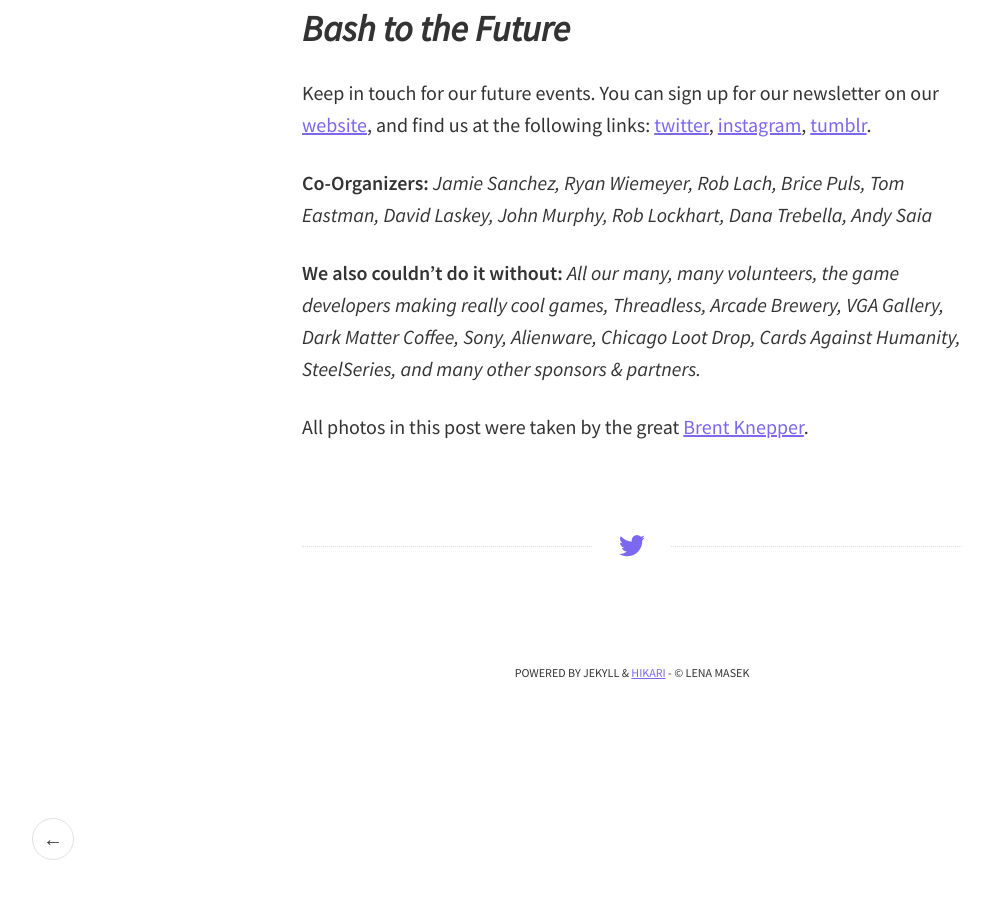
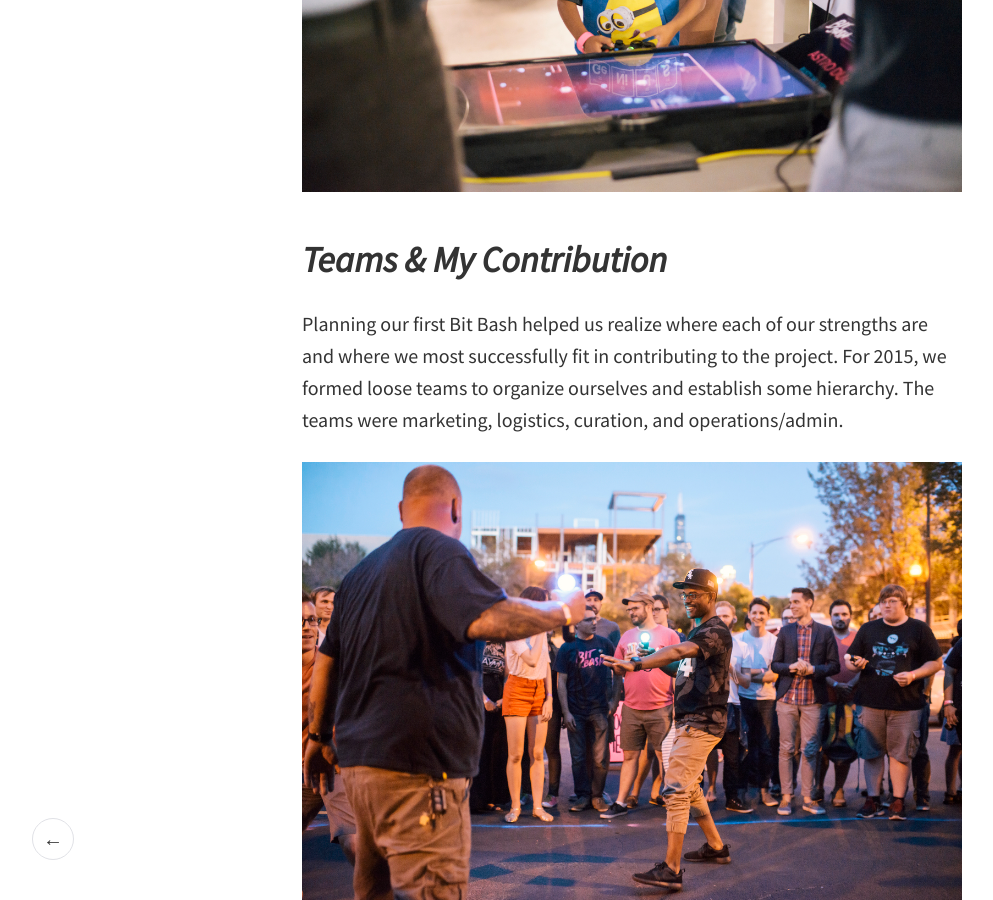
Before and after one commit to lenamasek/lenamasek.github.io, a Jekyll site: the page built from _posts/2015-08-22-bitbash.markdown, in a window 1280 px wide and 900 px high, scrolled down 3153 px. Shown: the whole window, without its empty margins (8-1001 px from the left). Built offline with Jekyll 4.4.1, drawn with Linux system fonts in a browser that asks for light colours; before the commit the page ends 3875 px from its top, so only the background shows below that; some of the changed text lies outside the part shown.

Commit message:
bit bash update

```diff
--- a/_posts/2015-08-22-bitbash.markdown
+++ b/_posts/2015-08-22-bitbash.markdown
@@ -7,6 +7,8 @@ category: project
 
 [Bit Bash](http://bitbashchicago.com) is Chicago's first alternative games and arts festival.
 
+<img src="{{ site.baseurl }}/assets/img/bk_bitbash7.jpg">
+
 ## Origin
 In early 2014, a few Chicagoans traveled to the annual Game Developers' Conference in the Bay Area, had a blast, and lamented about how Chicago doesn't have any large events (festivals, conferences) for the games industry. They were tired of travelling to the coasts for games events, so they gathered friends and began to plan Chicago's first games festival. [Jamie Sanchez](http://jamiesanchez.com) invited me along to help with design and marketing.
 
@@ -15,13 +17,19 @@ In early 2014, a few Chicagoans traveled to the annual Game Developers' Conferen
 ## The First Bit Bash
 Bit Bash started to take shape in the spring of 2014 as the mission and goals were being fleshed out between the co-organizers. As a team, we decided that we wanted to make diverse games accessible to diverse people. We wanted to make games available that weren't playable at home, games that offered unique experiences, enjoyable by a large to unlimited amount of people, games created by a mix of developers from many different backgrounds, telling many different stories.
 
+<img src="{{ site.baseurl }}/assets/img/bk_bitbash3.jpg">
+
 ## Features
 Co-organizers curated a long list of games that fit the criteria and contacted the developers. We also expanded the festival to include Art Bash, a poster showcase that allowed people to submit work that would eventually be printed with Risograph, if selected by a guest panel of judges, previously including [AIGA](http://chicago.aiga.org) and [VGA Gallery](http://videogameartgallery.com). We facilitated the printing and selling of the posters. All proceeds went back to the artists.
 
 Each event has had DJ sets in the evening, indoor and outdoor games, and special hardware games. Bit Bash 2015 featured a tabletop sit down area by [Cards Against Humanity](http://cardsagainsthumanity.com/)
 
+<img src="{{ site.baseurl }}/assets/img/bk_bitbash5.jpg">
+
 ## Teams & My Contribution
 Planning our first Bit Bash helped us realize where each of our strengths are and where we most successfully fit in contributing to the project. For 2015, we formed loose teams to organize ourselves and establish some hierarchy. The teams were marketing, logistics, curation, and operations/admin.
+
+<img src="{{ site.baseurl }}/assets/img/bk_bitbash4.jpg">
 
 My role began as design support, including creating the logo, brainstorming each event's theme, conceptually exploring the visual design for each theme, designing the t-shirt and other branded materials for each event, and assisting Jamie in laying out a cohesive brand style as it evolves along with us. For Bit Bash 2015, I was sorted into the marketing team and casually picked up the role of social media manager. I will likely move into more of a project manager role as we move forward.
 
@@ -33,8 +41,10 @@ Our first Bit Bash happened on Saturday, September 6, 2014. We held a  a smaller
 ## Bash to the Future
 Keep in touch for our future events. You can sign up for our newsletter on our [website](http://bitbashchicago.com/), and find us at the following links: [twitter](http://twitter.com/bitbashchicago), [instagram](http://instagram.com/bitbashchicago), [tumblr](http://bitbash.tumblr.com/).
 
+<img src="{{ site.baseurl }}/assets/img/bk_bitbash8.jpg">
+
 **Co-Organizers:** *Jamie Sanchez, Ryan Wiemeyer, Rob Lach, Brice Puls, Tom Eastman, David Laskey, John Murphy, Rob Lockhart, Dana Trebella, Andy Saia*
 
-**We also couldn't do it without:** *All our many, many volunteers, the game developers making really cool games, Threadless, Arcade Brewery, VGA Gallery, Dark Matter Coffee, Sony, Alienware, Chicago Loot Drop, Cards Against Humanity, SteelSeries, and many other sponsors & partners.*
+**We also couldn't do it without:** *All our many, many volunteers, the game developers making really cool games, our hosts Threadless and Bottom Lounge, Arcade Brewery, VGA Gallery, Dark Matter Coffee, Sony, Alienware, Chicago Loot Drop, Cards Against Humanity, SteelSeries, and many other sponsors & partners.*
 
 All photos in this post were taken by the great [Brent Knepper](http://brentknepper.com).
```
Also changed, not shown: assets/img/bk_bitbash3.jpg (added), assets/img/bk_bitbash4.jpg (added), assets/img/bk_bitbash5.jpg (added), assets/img/bk_bitbash6.jpg (added), assets/img/bk_bitbash7.jpg (added), assets/img/bk_bitbash8.jpg (added).
